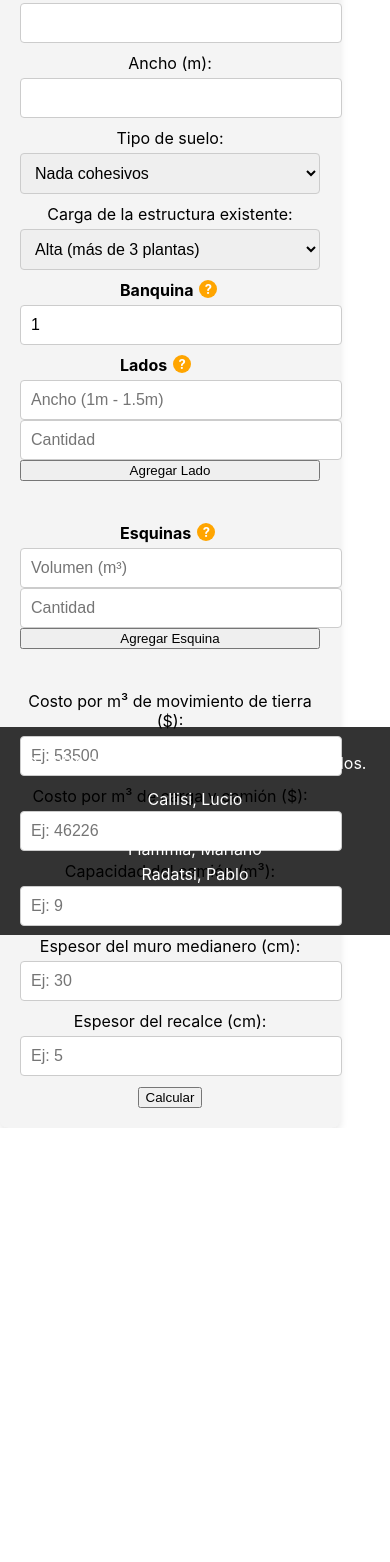
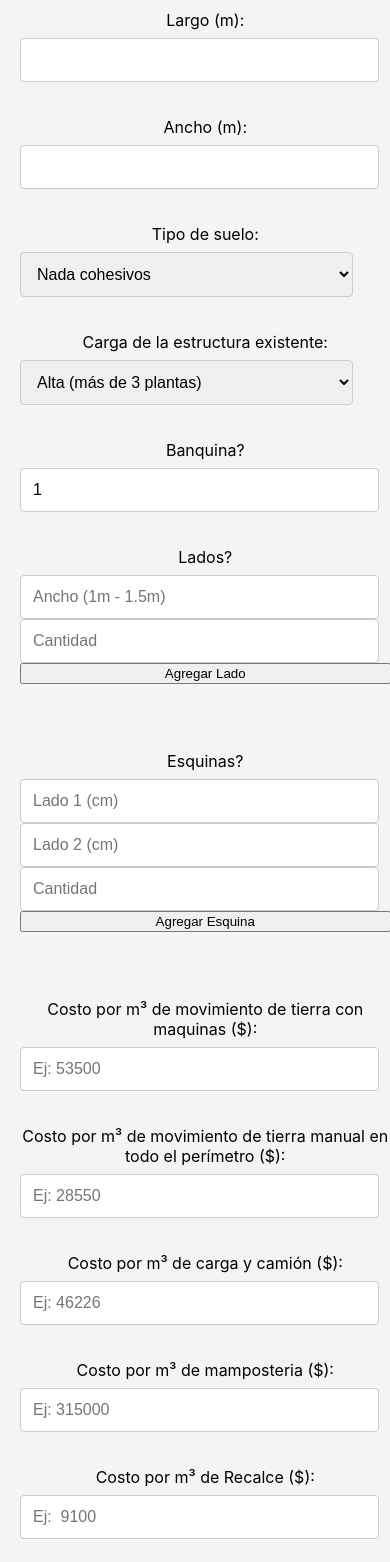
Before and after one commit to EsteEsChoque/g21-Tecno, a React (Create React App) app: page / in a window 390 px wide. Shown: the part 246-1808 px from the top of the page. Before the commit the page ends 1374 px from the top, so only its background shows below. Built offline with nearby package versions, Linux system fonts and the light colour scheme.

Commit message:
calculos, estilo sub1

```diff
--- a/package.json
+++ b/package.json
@@ -7,6 +7,7 @@
     "@testing-library/jest-dom": "^6.6.3",
     "@testing-library/react": "^16.3.0",
     "@testing-library/user-event": "^13.5.0",
+    "katex": "^0.16.22",
     "react": "^19.1.0",
     "react-dom": "^19.1.0",
     "react-scripts": "5.0.1",
--- a/src/App.css
+++ b/src/App.css
@@ -5,3 +5,41 @@
   h1 {
     color: #444;
   }
+ /* Asegurarse de que el body y html ocupen toda la altura */
+html, body {
+  height: 100%; /* Hace que el contenido ocupe toda la altura de la pantalla */
+  margin: 0;
+  display: flex;
+  flex-direction: column; /* Esto hace que los elementos se apilen verticalmente */
+}
+
+/* Contenedor principal .App */
+.App {
+  display: flex;
+  flex-direction: column; /* Apila el contenido verticalmente */
+  flex: 1; /* Asegura que el contenido principal ocupe el espacio disponible */
+  text-align: center;
+}
+
+/* Estilo del h1 */
+h1 {
+  color: #444;
+}
+
+/* Estilo del footer */
+.footer {
+  background-color: #333;
+  color: white;
+  text-align: center;
+  padding: 10px;
+  margin-top: auto; /* Hace que el footer se pegue al final de la página */
+}
+
+.footer ul {
+  list-style-type: none;
+  padding: 0;
+}
+
+.footer ul li {
+  margin: 5px 0;
+}
--- a/src/App.js
+++ b/src/App.js
@@ -8,7 +8,10 @@ function App() {
   return (
     <div className="App">
       <Navbar />
+      <div className="main-content">
+
       <Submuracion />
+      </div>
       <Footer />
     </div>
   );
--- a/src/components/Footer/Footer.css
+++ b/src/components/Footer/Footer.css
@@ -1,3 +1,17 @@
+/* Asegúrate de aplicar flexbox al contenedor principal */
+body, html {
+  margin: 0;
+  height: 100%;
+  display: flex;
+  flex-direction: column;
+}
+
+/* Contenedor del contenido principal */
+.main-content {
+  flex: 1; /* Hace que el contenido principal ocupe el espacio disponible */
+}
+
+/* Estilo del footer */
 .footer {
   background-color: #333;
   color: white;
--- a/src/pages/Submuracion/Calculo.js
+++ b/src/pages/Submuracion/Calculo.js
@@ -1,4 +1,6 @@
-import React, { useEffect, useState } from 'react';
+import React, { useEffect } from 'react';
+import katex from 'katex';
+import 'katex/dist/katex.min.css';
 
 function Calculo({
   volumenOriginal,
@@ -63,8 +65,9 @@ function Calculo({
   useEffect(() => {
     const totalEsquinas = esquinas.reduce((acum, esquina) => {
       const rep = parseInt(esquina.repeticiones);
-      const vol = parseFloat(esquina.volumen);
-      return acum + (rep * vol);
+      const lad1 = parseFloat(esquina.lado1Ancho);
+      const lad2 = parseFloat(esquina.lado2Ancho);
+      return acum + (rep * (lad1+lad2)*alto);
     }, 0);
 
     setSuperficieEsquina(totalEsquinas);
@@ -93,7 +96,13 @@ function Calculo({
   ]);
 
 
-
+  useEffect(() => {
+    const formulaElement = document.getElementById('formula');
+    katex.render(
+      '\\frac{B + b}{2} \\times \\text{Altura} \\times \\text{Largo} = Vtr',
+      formulaElement
+    );
+  }, []);
 
   return (
     <div>
@@ -112,33 +121,23 @@ function Calculo({
 
       <hr />
 
-      {/* Cálculo de volumen a rellenar */}
-      <div>
-        <h4>Cálculo de Volumen a Retirar</h4>
-        <p>Vc (Volumen del cimiento) = b x h x l (ancho x alto x largo )</p>
-        <p>Vo = {ancho} m x {alto} m x {largo} m =  {Math.floor(volumenEsp.toFixed(2))} m³ </p>
-        <p>V a rellenar = Vo – V c = {volumenEsp.toFixed(2)} m³ - {volumenOriginal} m³  </p>
-        <p>V a rellenar = {volumenRellenarFinal} m³</p>
-        <p>V a compactar = V a rell x Coef. Comp. </p>
-        <p>V a compactar = {volumenRellenarFinal} m³ x {coeficienteComp} = {Math.floor(coeficienteComp*volumenRellenarFinal)}  m³</p>
-        <p>V sobrante o a retirar = {volumenEsp.toFixed(2)} m³ - {Math.floor(coeficienteComp*volumenRellenarFinal)}  m³ = {Math.floor(volumenEsp.toFixed(2)-(coeficienteComp*volumenRellenarFinal))}  m³</p>
-      </div>
 
-      <hr />
 
       <div>
       <h4>Volumen de esquinas</h4>
       {esquinas.map((esquina, i) => {
         const repeticiones = parseInt(esquina.repeticiones);
-        const volumenUnitario = parseFloat(esquina.volumen);
-        const volumenTotal = volumenUnitario * repeticiones;
+        const volumenLado1 = parseFloat(esquina.lado1Ancho);
+        const volumenLado2 = parseFloat(esquina.lado2Ancho);
+        const volumenUnitario =volumenLado1  * volumenLado2 * alto;
+        const volumenTotal =volumenUnitario  * repeticiones;
 
         return (
           <div key={i}>
             <p><strong>Esquina #{i + 1}</strong></p>
             <p>Volumen unitario: {volumenUnitario} m³</p>
             <p>Repeticiones: {repeticiones}</p>
-            <p>Volumen Total: {volumenTotal.toFixed(2)} m³</p>
+            <p>Volumen Total: {volumenTotal.toFixed(1)} m³</p>
             <hr />
           </div>
         );
@@ -154,14 +153,16 @@ function Calculo({
       {lados.map((lado, i) => {
         const anchoNum = parseFloat(lado.ancho);
         const repeticiones = parseInt(lado.repeticiones);
-        const volumenLado = anchoNum * areaTrapecio * repeticiones;
-
+        const volumenLado = anchoNum * areaTrapecio;
+        const volumenTotal = anchoNum * areaTrapecio * repeticiones;
+        const formula = `\\frac{(${baseMenor} + ${lado.ancho})}{2} \\times \\text ${alto} \\times \\text${lado.ancho} = ${volumenLado.toFixed(1)} m³`;
         return (
           <div key={i}>
-            <p><strong>Lado #{i + 1}</strong></p>
-            <p>Ancho: {anchoNum} m</p>
+            <h5>Volumen de prisma trapezoidal {i+1}</h5>
+            <div id="formula"></div>
+            <div key={i} dangerouslySetInnerHTML={{ __html: katex.renderToString(formula) }} />
             <p>Repeticiones: {repeticiones}</p>
-            <p>Volumen Total: {volumenLado.toFixed(2)} m³</p>
+            <p>Volumen Total: {volumenTotal.toFixed(1)} m³</p>
             <hr />
           </div>
         );
--- a/src/pages/Submuracion/Formulario.css
+++ b/src/pages/Submuracion/Formulario.css
@@ -1,74 +1,52 @@
 /* Contenedor del formulario */
 .formulario-container {
-
-    /* Centra el formulario en pantallas pequeñas */
+  display: flex;
+  justify-content: center;
   align-items: center;
-    height: 100vh; /* Para ocupar toda la altura de la pantalla */
+  height: 100vh;
   padding: 0 20px;
   flex-direction: column;
 }
 
-  /* Formulario y sus campos */
+/* Formulario con 3 columnas */
 .formulario {
-    width: 100%;
-    max-width: 300px; /* Controla el tamaño máximo del formulario */
+  display: grid; /* Usamos CSS Grid */
+  grid-template-columns: repeat(3, 1fr); /* Tres columnas de igual tamaño */
+  gap: 20px; /* Espacio entre las columnas y los campos */
+  width: 95%;
+  max-width: 1000px; /* Controla el tamaño máximo del formulario */
   background-color: #f4f4f4;
   padding: 20px;
   border-radius: 8px;
   box-shadow: 0 4px 8px rgba(0, 0, 0, 0.1);
 }
 
+/* Cada div que contiene un campo */
 .formulario div {
-    margin-bottom: 10px;
   display: flex;
   flex-direction: column;
+  margin-bottom: 15px; /* Añadimos más margen entre los campos */
 }
 
+/* Etiquetas de los campos */
 .formulario label {
-    margin-bottom: 5px;
+  margin-bottom: 8px;
   font-size: 1rem;
 }
 
+/* Campos de entrada y select */
 .formulario input,
 .formulario select {
-    padding: 10px;
+  padding: 12px; /* Aumentamos el tamaño del padding para más espacio */
   font-size: 1rem;
   border: 1px solid #ccc;
   border-radius: 4px;
-    width: 100%; /* Asegura que los inputs ocupen el 100% del ancho disponible */
+  width: 90%; /* Asegura que los inputs ocupen el 100% del ancho disponible */
 }
-
- /* signo de pregunta */
-  .label-con-ayuda {
-
-    display: inline-flex;
-    font-weight: bold;
-    font-size: 1rem; /* asegura tamaño consistente */
-    margin-left: 100px;
-  }
-
-
-  .icono-ayuda {
-    display: inline-block;
-    width: 18px;
-    height: 18px;
-    margin-left: 6px;
-    background-color: orange;
-    color: white;
-    border-radius: 50%;
-    text-align: center;
-    line-height: 18px;
-    font-size: 13px;
-    font-weight: bold;
-    cursor: pointer;
-  }
-
-
 
 /* Para pantallas pequeñas */
 @media (max-width: 768px) {
-    .formulario-container {
-      justify-content: center; /* Centra el formulario en pantallas más pequeñas */
-      padding: 0;
+  .formulario {
+    grid-template-columns: 1fr; /* En pantallas pequeñas, pasamos a una sola columna */
   }
 }
--- a/src/pages/Submuracion/Formulario.jsx
+++ b/src/pages/Submuracion/Formulario.jsx
@@ -3,9 +3,6 @@ import './Formulario.css';
 import Formulario2 from './Formulario2';
 
 function Formulario({
-  setAlto,
-  setLargo,
-  setAncho,
   setVolumen,
   setProfundidad,
   setCarga,
@@ -15,6 +12,9 @@ function Formulario({
   alto,
   largo,
   ancho,
+  setAlto,
+  setLargo,
+  setAncho,
   esquinas,
   setEsquinas,
   nuevaEsquina,
@@ -31,14 +31,19 @@ function Formulario({
   setCostom3,
   setCamiones,
   setCamionesCosto,
-
   espesorMuro,
   setEspesorMuro,
   espesorRecalce,
   setEspesorRecalce,
   setVolumenMuro,
-  setVolumenRecalce
-}) {
+  setVolumenRecalce,
+  costom3h,
+  setCostom3h,
+  costomMamposteria,
+  setCostomMamposteria,
+  costoRecalce,
+  setCostoRecalce
+}){
   const [suelo, setSuelo] = useState('nada_cohesivos');
   const [carga, setCargaState] = useState('alta');
 
@@ -97,9 +102,9 @@ function Formulario({
   };
 
   const agregarEsquina = () => {
-    if (nuevaEsquina.volumen && nuevaEsquina.repeticiones) {
+    if (nuevaEsquina.lado1Ancho && nuevaEsquina.lado2Ancho && nuevaEsquina.repeticiones) {
       setEsquinas([...esquinas, nuevaEsquina]);
-      setNuevaEsquina({ volumen: '', repeticiones: '' });
+      setNuevaEsquina({ lado1Ancho: '', lado2Ancho: '', repeticiones: '' });
     }
   };
 
@@ -132,7 +137,7 @@ function Formulario({
   };
 
   return (
-    <div className="formulario-container">
+
       <form onSubmit={handleSubmit} className="formulario">
 
         {/* Dimensiones */}
@@ -187,7 +192,7 @@ function Formulario({
         />
 
         <div>
-          <label>Costo por m³ de movimiento de tierra ($):</label>
+          <label>Costo por m³ de movimiento de tierra con maquinas ($):</label>
           <input
             type="number"
             placeholder="Ej: 53500"
@@ -203,6 +208,22 @@ function Formulario({
           />
         </div>
 
+        <div>
+          <label>Costo por m³ de movimiento de tierra manual en todo el perímetro ($):</label>
+          <input
+            type="number"
+            placeholder="Ej: 28550"
+            value={costom3h}
+            step="1"
+            min="1"
+            onChange={e => {
+              const value = e.target.value;
+              if (value === '' || (/^\d+$/.test(value) && parseInt(value) > 0)) {
+                setCostom3h(value);
+              }
+            }}
+          />
+        </div>
 
         <div>
           <label>Costo por m³ de carga y camión ($):</label>
@@ -216,6 +237,40 @@ function Formulario({
               const value = e.target.value;
               if (value === '' || /^(\d+(\.\d{0,2})?)$/.test(value)) {
                 setCamionesCosto(value);
+              }
+            }}
+          />
+        </div>
+
+        <div>
+          <label>Costo por m³ de mamposteria ($):</label>
+          <input
+            type="number"
+            placeholder="Ej: 315000"
+            value={costomMamposteria}
+            step="1"
+            min="1"
+            onChange={e => {
+              const value = e.target.value;
+              if (value === '' || (/^\d+$/.test(value) && parseInt(value) > 0)) {
+                setCostomMamposteria(value);
+              }
+            }}
+          />
+        </div>
+
+        <div>
+          <label>Costo por m³ de Recalce ($):</label>
+          <input
+            type="number"
+            placeholder="Ej:  9100"
+            value={costoRecalce}
+            step="1"
+            min="1"
+            onChange={e => {
+              const value = e.target.value;
+              if (value === '' || (/^\d+$/.test(value) && parseInt(value) > 0)) {
+                setCostoRecalce(value);
               }
             }}
           />
@@ -275,13 +330,10 @@ function Formulario({
           />
         </div>
 
+        <button type="submit">Calcular</button>
 
+      </form>
 
-
-
-        <button type="submit">Calcular</button>
-      </form>
-    </div>
   );
 }
 
--- a/src/pages/Submuracion/Formulario2.jsx
+++ b/src/pages/Submuracion/Formulario2.jsx
@@ -89,14 +89,27 @@ function Formulario2({
         </label>
         <input
           type="number"
-          placeholder="Volumen (m³)"
-          value={nuevaEsquina.volumen}
+          placeholder="Lado 1 (cm)"
+          value={nuevaEsquina.lado1Ancho}
           min="0.01"
           step="0.01"
           onChange={e => {
             const value = e.target.value;
             if (value === '' || parseFloat(value) > 0) {
-              setNuevaEsquina({ ...nuevaEsquina, volumen: value });
+              setNuevaEsquina({ ...nuevaEsquina, lado1Ancho: value });
+            }
+          }}
+        />
+        <input
+          type="number"
+          placeholder="Lado 2 (cm)"
+          value={nuevaEsquina.lado2Ancho}
+          min="0.01"
+          step="0.01"
+          onChange={e => {
+            const value = e.target.value;
+            if (value === '' || parseFloat(value) > 0) {
+              setNuevaEsquina({ ...nuevaEsquina, lado2Ancho: value });
             }
           }}
         />
@@ -116,7 +129,9 @@ function Formulario2({
         <button type="button" onClick={agregarEsquina}>Agregar Esquina</button>
         <ul>
           {esquinas.map((e, i) => (
-            <li key={i}>Volumen: {e.volumen} m³, Cantidad: {e.repeticiones}</li>
+            <li key={i}>
+              Lado 1: {e.lado1Ancho} cm, Lado 2: {e.lado2Ancho} cm, Repeticiones: {e.repeticiones}
+            </li>
           ))}
         </ul>
       </div>
--- a/src/pages/Submuracion/Submuracion.jsx
+++ b/src/pages/Submuracion/Submuracion.jsx
@@ -20,7 +20,7 @@ function Submuracion() {
 
    // Estados para esquinas
   const [esquinas, setEsquinas] = useState([]);
-  const [nuevaEsquina, setNuevaEsquina] = useState({ volumen: '', repeticiones: '' });
+  const [nuevaEsquina, setNuevaEsquina] = useState({ lado1Ancho: '', lado2Ancho: '', repeticiones: '' });
 
   // Estados para lados
   const [lados, setLados] = useState([]);
@@ -30,8 +30,11 @@ function Submuracion() {
   const banquinaNumerica = parseFloat(banquina);
 
   const [costom3, setCostom3] = useState('');
+  const [costom3h, setCostom3h] = useState('');
+  const [costomMamposteria, setCostomMamposteria] = useState('');
+  const [camionesCosto, setCamionesCosto] = useState('');
+  const [costoRecalce, setCostoRecalce] = useState('');
   const [camiones, setCamiones] = useState('');
-  const [camionesCosto, setCamionesCosto] = useState('');
 
   const [superficieLados, setSuperficieLados] = useState(0);
   const [superficieEsquina, setSuperficieEsquina] = useState(0);
@@ -59,46 +62,7 @@ function Submuracion() {
     // Generar recomendaciones detalladas
     const recomendaciones = [];
 
-    // Recomendaciones basadas en el tipo de suelo
-    if (sueloSeleccionado === 'nada_cohesivos') {
-      recomendaciones.push(
-        'Este tipo de suelo es fácilmente excavable, pero dado su bajo nivel de cohesión, se recomienda el uso de micropilotes para estabilizar la excavación. Si la excavación es superficial (menos de 5 metros), no será necesario un refuerzo adicional. Para profundidades mayores, se puede evaluar el uso de muros pantalla para asegurar la estabilidad.'
-      );
-    } else if (sueloSeleccionado === 'poco_cohesivos') {
-      recomendaciones.push(
-        'El suelo tiene un esponjamiento del 20%, lo que puede dificultar la excavación. Se recomienda el uso de micropilotes con drenaje adicional para evitar asentamientos post-excavación. Si la excavación supera los 5 metros de profundidad, se recomienda el uso de muros pantalla para una mejor estabilidad.'
-      );
-    } else if (sueloSeleccionado === 'medianamente_cohesivos') {
-      recomendaciones.push(
-        'Este tipo de suelo es moderadamente cohesivo, con un esponjamiento del 30%. Se recomienda el uso de micropilotes o muros pantalla, dependiendo de la profundidad y las cargas a soportar. Si la excavación es profunda (más de 10 metros), es crucial considerar la utilización de pilotes de mayor capacidad.'
-      );
-    } else if (sueloSeleccionado === 'muy_cohesivos') {
-      recomendaciones.push(
-        'Este suelo presenta un alto nivel de cohesión y es más difícil de excavar. Se recomienda el uso de muros pantalla reforzados o micropilotes de alta capacidad para estabilizar la excavación. Para excavaciones profundas, considera el uso de barras o barrenas especializadas para facilitar la perforación.'
-      );
-    } else if (sueloSeleccionado === 'muy_compactos') {
-      recomendaciones.push(
-        'Este suelo es extremadamente duro, con un esponjamiento del 50%. Debido a su alta compactación, se recomienda el uso de perforación rotativa, barretas, o en casos extremos, el uso de explosivos para realizar la excavación. Además, se debe usar maquinaria pesada para mover el material de excavación y garantizar la estabilidad durante la obra.'
-      );
-    }
 
-    // Recomendaciones basadas en la profundidad
-    if (profundidad === 'Menos de 5 metros') {
-      recomendaciones.push('La excavación es relativamente superficial, no se necesita un refuerzo excesivo.');
-    } else if (profundidad === 'De 5 a 10 metros') {
-      recomendaciones.push('Se recomienda utilizar micropilotes para una excavación más profunda.');
-    } else if (profundidad === 'Más de 10 metros') {
-      recomendaciones.push('Para excavaciones profundas, se recomienda el uso de muros pantalla o micropilotes de alta capacidad.');
-    }
-
-    // Recomendaciones basadas en la carga estructural
-    if (carga === 'baja') {
-      recomendaciones.push('La estructura ligera no requiere refuerzos pesados en los cimientos.');
-    } else if (carga === 'media') {
-      recomendaciones.push('Para una carga media, se recomienda un refuerzo adicional en los cimientos mediante micropilotes.');
-    } else if (carga === 'alta') {
-      recomendaciones.push('Para cargas altas, se debe considerar un recalce completo de los cimientos y el uso de técnicas de refuerzo fuertes.');
-    }
 
     // Actualizamos las recomendaciones con un array de <p> para cada recomendación
     setRecomendaciones(recomendaciones);
@@ -136,12 +100,19 @@ function Submuracion() {
           banquina={banquina}
           setBanquina={setBanquina}
 
-        costom3 ={costom3}
-        camiones = {camiones}
-        camionesCosto = {camionesCosto}
-        setCostom3 ={setCostom3}
-        setCamiones = {setCamiones}
-        setCamionesCosto = {setCamionesCosto}
+          // Nuevos estados
+          costom3={costom3}
+          costom3h={costom3h}
+          costomMamposteria={costomMamposteria}
+          camionesCosto={camionesCosto}
+          costoRecalce={costoRecalce}
+          camiones={camiones}
+          setCostom3={setCostom3}
+          setCostom3h={setCostom3h}
+          setCostomMamposteria={setCostomMamposteria}
+          setCamionesCosto={setCamionesCosto}
+          setCostoRecalce={setCostoRecalce}
+          setCamiones={setCamiones}
 
           espesorMuro={espesorMuro}
           setEspesorMuro={setEspesorMuro}
@@ -154,23 +125,6 @@ function Submuracion() {
 
           <div>
 
-        <div className="resultados-container">
-          <div className="resultados">
-            <h3>Resultados de Submuración</h3>
-            <p>Volumen de excavación: {volumen} m³</p>
-            <p>Profundidad de Excavación: {profundidad}</p>
-            <p>Carga de la estructura: {carga}</p>
-          </div>
-
-          <div className="recomendaciones">
-            <h3>Recomendaciones:</h3>
-            {/* Mostrar cada recomendación en un párrafo separado */}
-            {recomendaciones.map((recomendacion, index) => (
-                <p key={index}>{recomendacion}</p>
-            ))}
-        </div>
-          </div>
-        {/* Mostrar el cálculo de esponjamiento */}
         <div>
         <Calculo
           volumenOriginal={volumen}
```
Also changed, not shown: src/pages/Submuracion/Muro.jsx (+47 -9 lines), src/pages/Submuracion/Submuracion.css (+3 -20 lines), 1 other file (tests, documents, lock files or other folders). Lines whose indentation alone changed are shown as unchanged.
